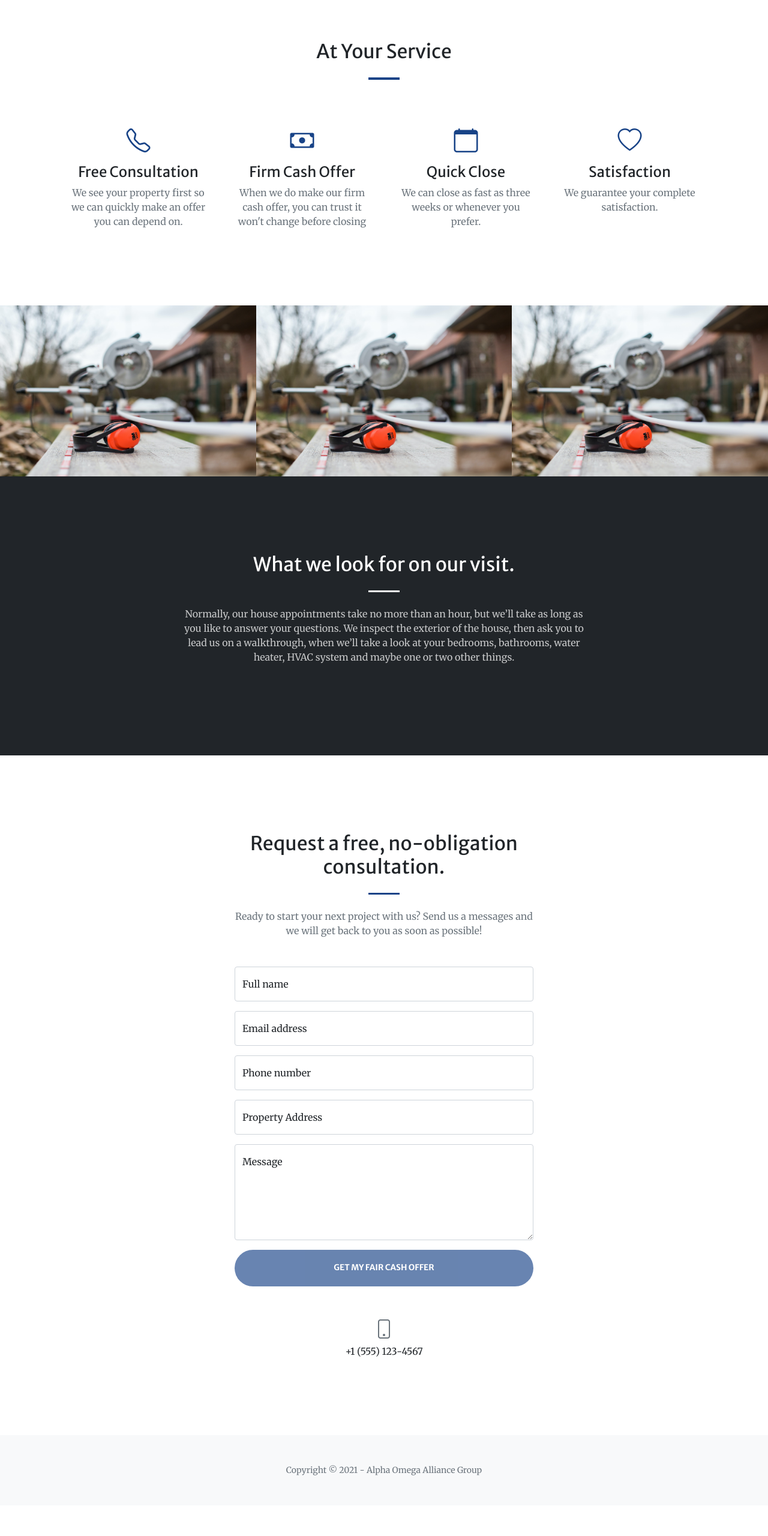
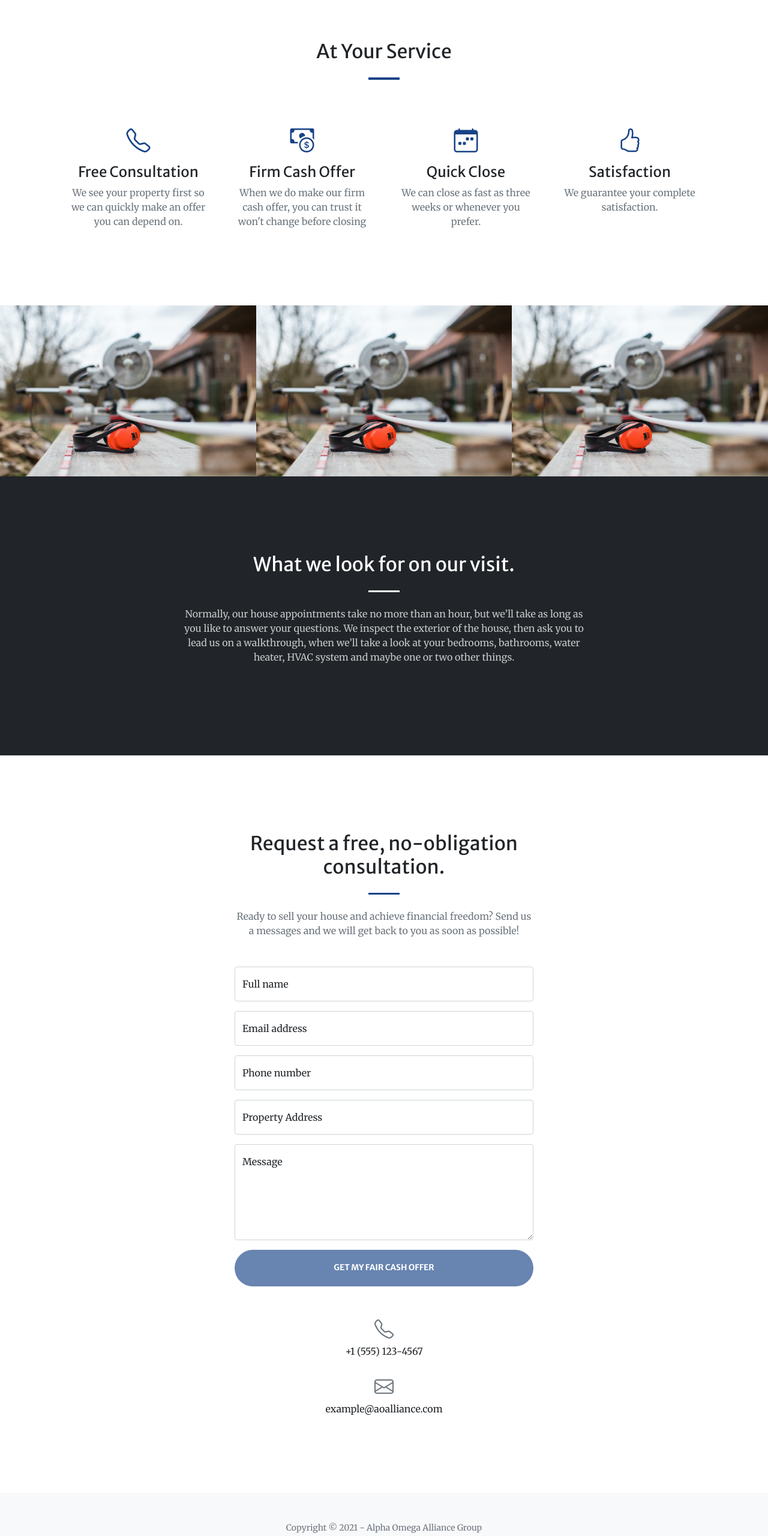
Before and after one commit to ramonpbarros/alphaomega4, a plain HTML site: page index.html in a window 1280 px wide. Shown: the part 1507-4067 px from the top of the page at 60% size. Before the commit the page ends 4016 px from the top, so only its background shows below. Drawn offline with nearby package versions, Linux system fonts and the light colour scheme; some packages are replaced by stand-ins of ours; a script that the page names is missing.

Commit message:
added icons

```diff
--- a/index.html
+++ b/index.html
@@ -62,7 +62,7 @@
                             We’ve bought more houses than anyone, but we’ve treated each house, each seller, as a completely unique situation, and we’ll work with you the same way. We’ll work with you to determine how we can help you best.
                             <br>
                             Our visit won’t cost you anything, and you’re under no obligation to accept any offer we make. So you have nothing to lose but the usual expenses and hassle of selling your house any other way.</p>
-                        <a class="btn btn-light btn-xl" href="#services">Get Started!</a>
+                        <a class="btn btn-light btn-xl" href="#contact">Get Started!</a>
                     </div>
                 </div>
             </div>
@@ -82,21 +82,21 @@
                     </div>
                     <div class="col-lg-3 col-md-6 text-center">
                         <div class="mt-5">
-                            <div class="mb-2"><i class="bi-cash fs-1 text-primary"></i></div>
+                            <div class="mb-2"><i class="bi-cash-coin fs-1 text-primary"></i></div>
                             <h3 class="h4 mb-2">Firm Cash Offer</h3>
                             <p class="text-muted mb-0">When we do make our firm cash offer, you can trust it won't change before closing</p>
                         </div>
                     </div>
                     <div class="col-lg-3 col-md-6 text-center">
                         <div class="mt-5">
-                            <div class="mb-2"><i class="bi-calendar fs-1 text-primary"></i></div>
+                            <div class="mb-2"><i class="bi-calendar-week fs-1 text-primary"></i></div>
                             <h3 class="h4 mb-2">Quick Close</h3>
                             <p class="text-muted mb-0">We can close as fast as three weeks or whenever you prefer.</p>
                         </div>
                     </div>
                     <div class="col-lg-3 col-md-6 text-center">
                         <div class="mt-5">
-                            <div class="mb-2"><i class="bi-heart fs-1 text-primary"></i></div>
+                            <div class="mb-2"><i class="bi-hand-thumbs-up fs-1 text-primary"></i></div>
                             <h3 class="h4 mb-2">Satisfaction</h3>
                             <p class="text-muted mb-0">We guarantee your complete satisfaction.</p>
                         </div>
@@ -185,7 +185,7 @@
                     <div class="col-lg-8 col-xl-6 text-center">
                         <h2 class="mt-0">Request a free, no-obligation consultation.</h2>
                         <hr class="divider" />
-                        <p class="text-muted mb-5">Ready to start your next project with us? Send us a messages and we will get back to you as soon as possible!</p>
+                        <p class="text-muted mb-5">Ready to sell your house and achieve financial freedom? Send us a messages and we will get back to you as soon as possible!</p>
                     </div>
                 </div>
                 <div class="row gx-4 gx-lg-5 justify-content-center mb-5">
@@ -253,8 +253,11 @@
                 </div>
                 <div class="row gx-4 gx-lg-5 justify-content-center">
                     <div class="col-lg-4 text-center mb-5 mb-lg-0">
-                        <i class="bi-phone fs-2 mb-3 text-muted"></i>
+                        <i class="bi-telephone fs-2 mb-3 text-muted"></i>
                         <div>+1 (555) 123-4567</div>
+                        <br>
+                        <i class="bi-envelope fs-2 mb-3 text-muted"></i>
+                        <div>example@aoalliance.com</div>
                     </div>
                 </div>
             </div>
```
